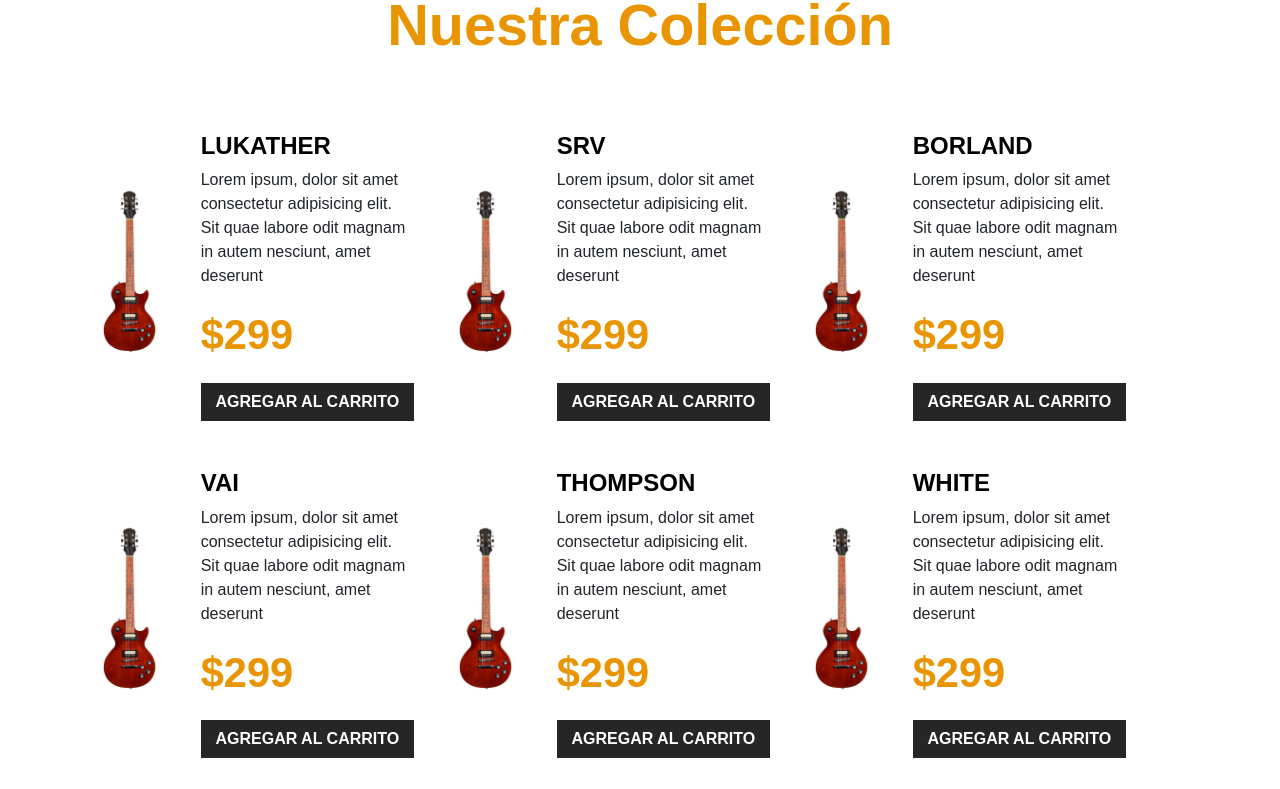
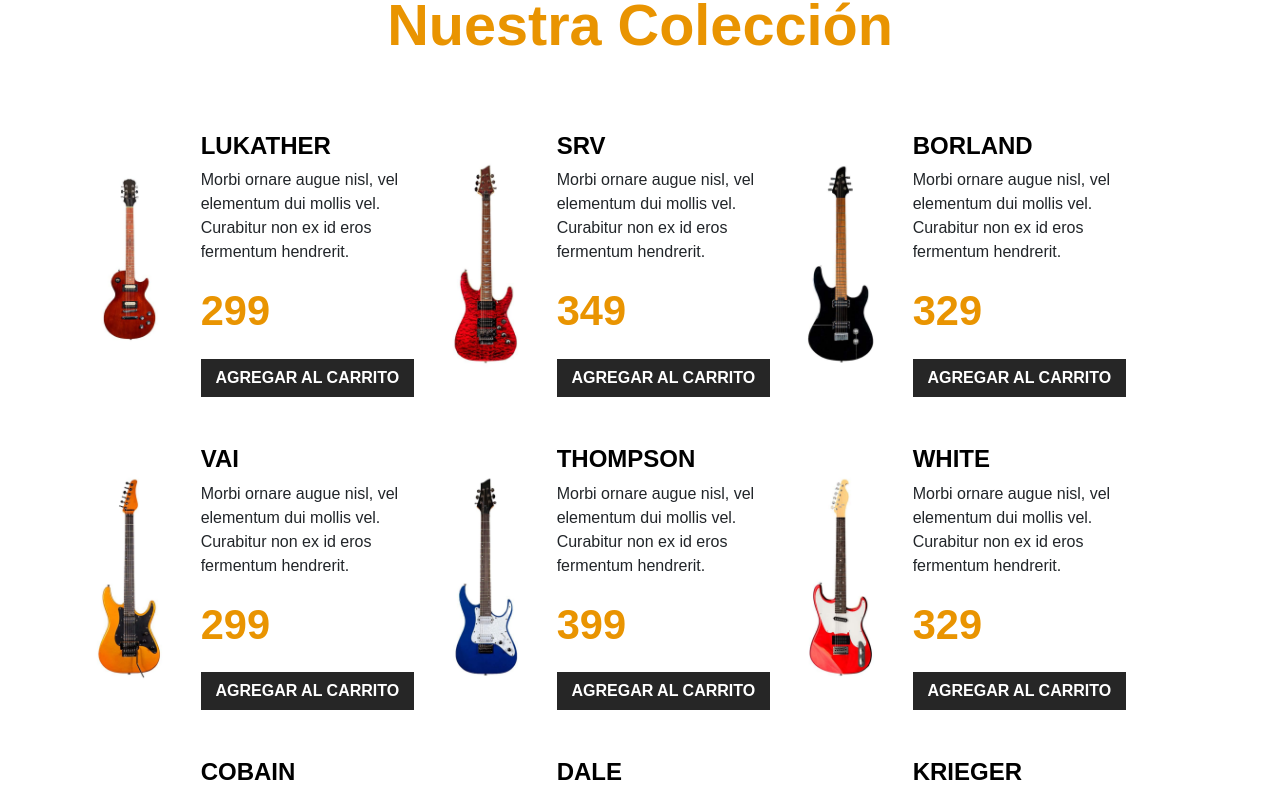
Before and after one commit to Gabulon/guitarla-vue, a Vue app: page / in a window 1280 px wide. Shown: the part 776-1565 px from the top of the page. Built offline with nearby package versions, Linux system fonts and the light colour scheme; the HTML template or start-up script is replaced by a standard one.

Commit message:
Finalizando el componente guitarra

```diff
--- a/src/components/Guitarra.vue
+++ b/src/components/Guitarra.vue
@@ -9,12 +9,14 @@
 <template>
     <div class="col-md-6 col-lg-4 my-4 row align-items-center">
         <div class="col-4">
-            <img class="img-fluid" src="/img/guitarra_01.jpg" alt="imagen guitarra">
+            <img class="img-fluid"
+            v-bind:src="'/img/'+guitarra.imagen+'.jpg'"
+            :alt="'imagen guitarra'+ guitarra.nombre">
         </div>
         <div class="col-8">
             <h3 class="text-black fs-4 fw-bold text-uppercase">{{ guitarra.nombre }}</h3>
-            <p>Lorem ipsum, dolor sit amet consectetur adipisicing elit. Sit quae labore odit magnam in autem nesciunt, amet deserunt</p>
-            <p class="fw-black text-primary fs-3">$299</p>
+            <p>{{ guitarra.descripcion }}</p>
+            <p class="fw-black text-primary fs-3">{{ guitarra.precio }}</p>
             <button
                 type="button"
                 class="btn btn-dark w-100 "
```
